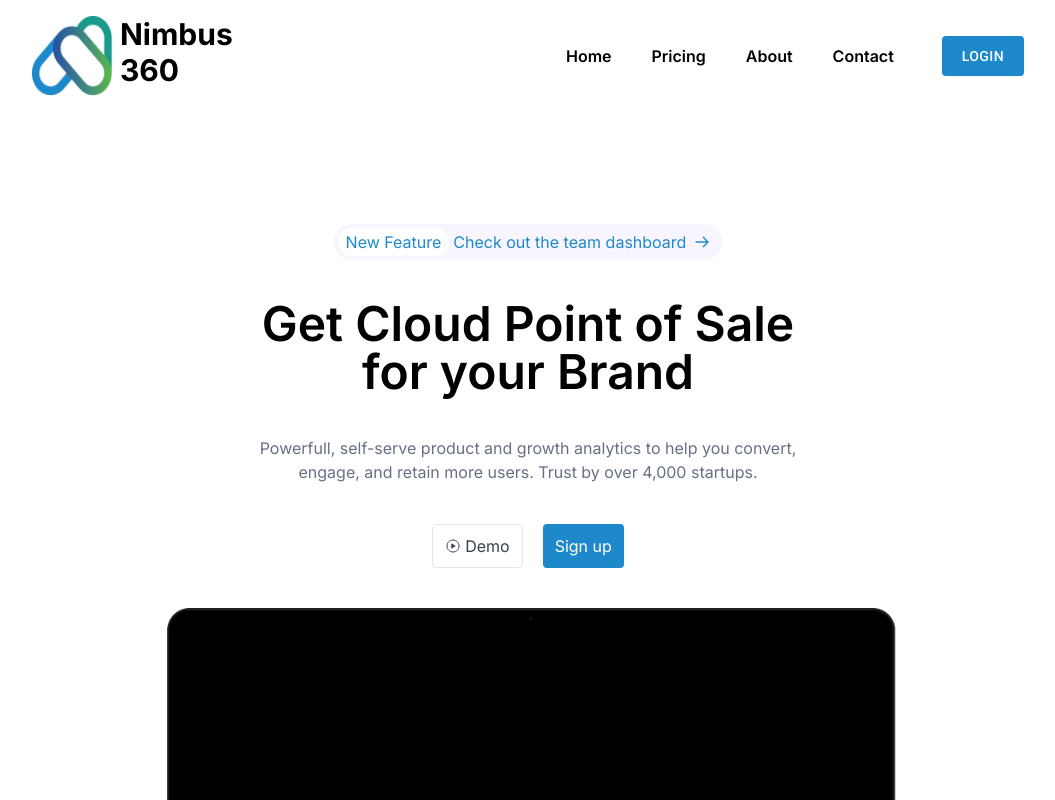
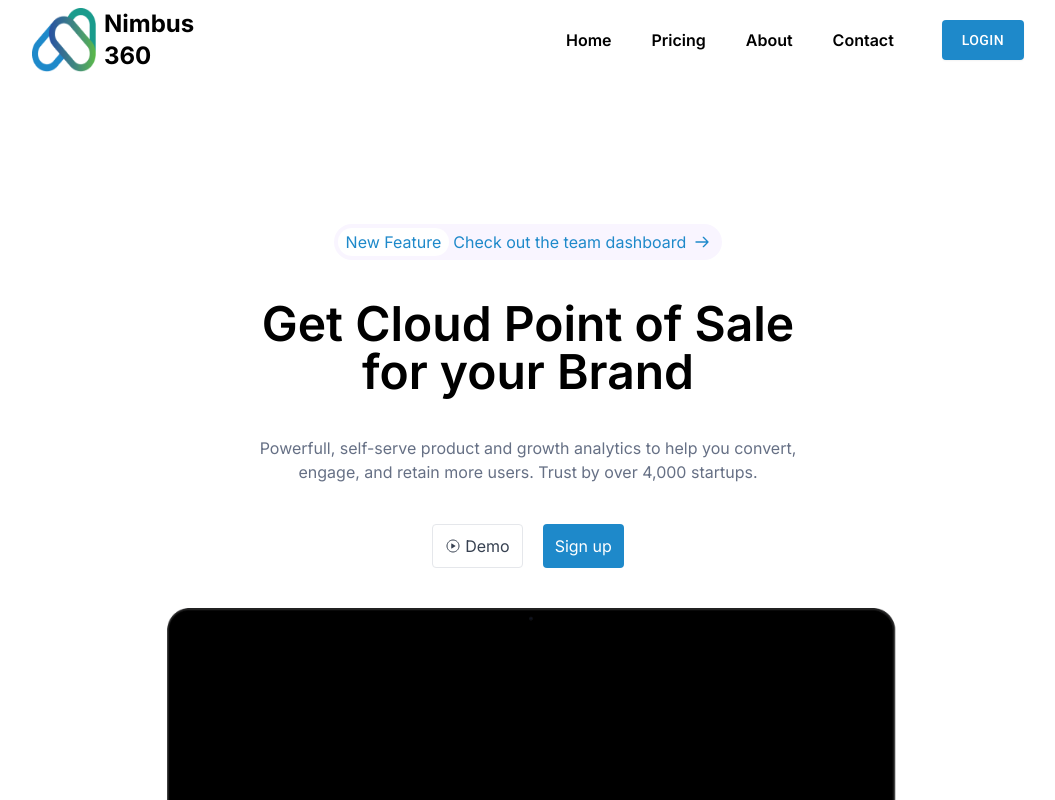
Before and after one commit to Haider-Ali-HA/NimbusFrontend, a React (Vite) app: page / in a window 1280 px wide. Shown: the top 800 px of the page, without its empty margins (112-1167 px from the left). Built offline with nearby package versions, Linux system fonts and the light colour scheme.

Commit message:
reduce the height of logo in navbar

```diff
--- a/src/component/Navbar.jsx
+++ b/src/component/Navbar.jsx
@@ -63,7 +63,7 @@ const Navbar = () => {
   return (
     <>
       <div
-        className={`flex fixed items-center bg-white z-20 justify-between px-12 md:px-36 h-28 w-full font-inter ${
+        className={`flex fixed items-center bg-white z-20 justify-between px-12 md:px-36 h-20 w-full font-inter ${
           scrolled ? "shadow" : ""
         }`}
       >
@@ -77,11 +77,11 @@ const Navbar = () => {
           duration={500}
         >
           <img
-            className="w-10 h-10 lg:w-20 lg:h-20"
+            className="w-10 h-10 lg:w-16 lg:h-16"
             src={logo}
             alt="nimbus logo"
           />
-          <h1 className="font-bold lg:text-3xl w-16 lg:w-32">Nimbus 360</h1>
+          <h1 className="font-bold lg:text-2xl w-16 lg:w-32">Nimbus 360</h1>
         </Link>
 
         {/* navlinks */}
```
